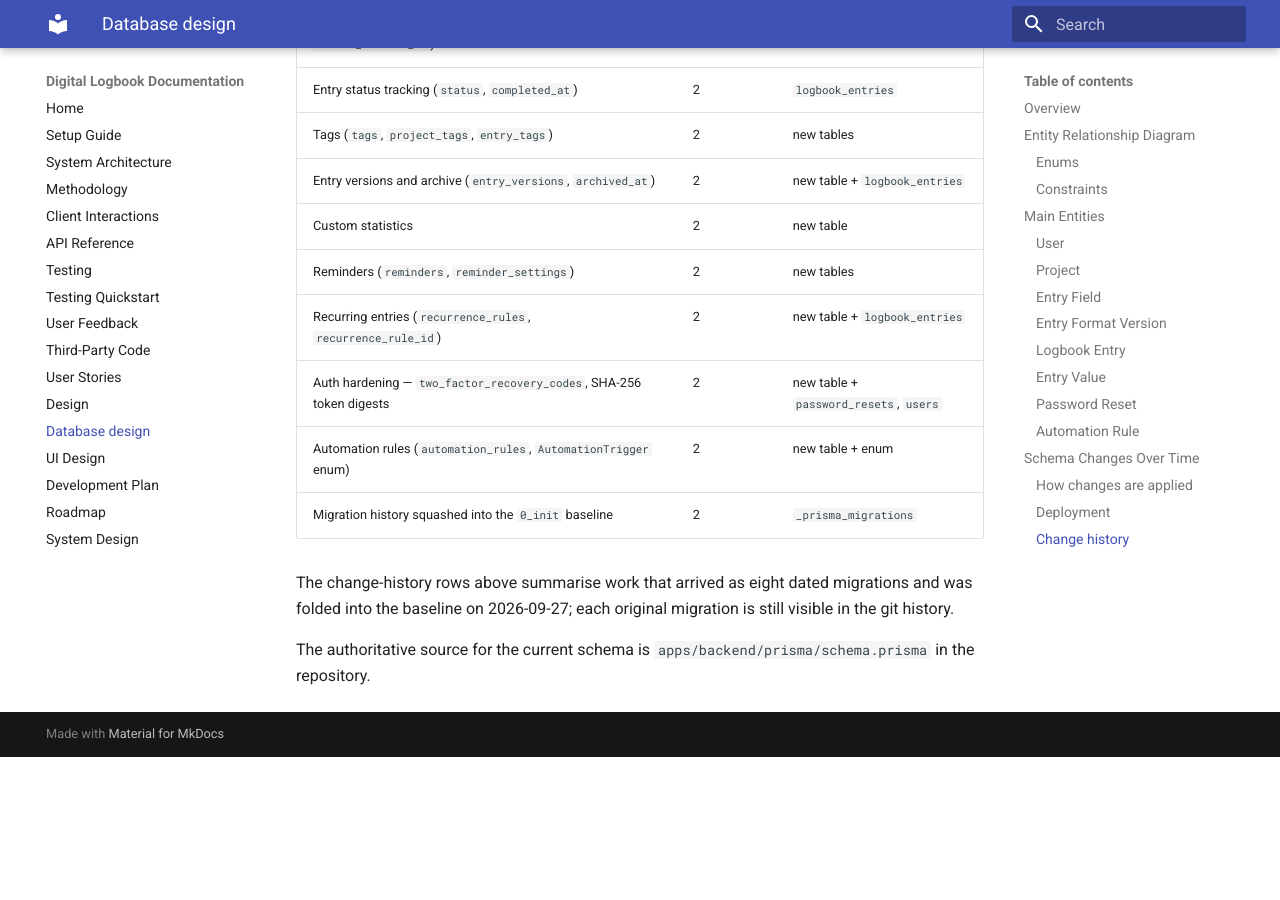
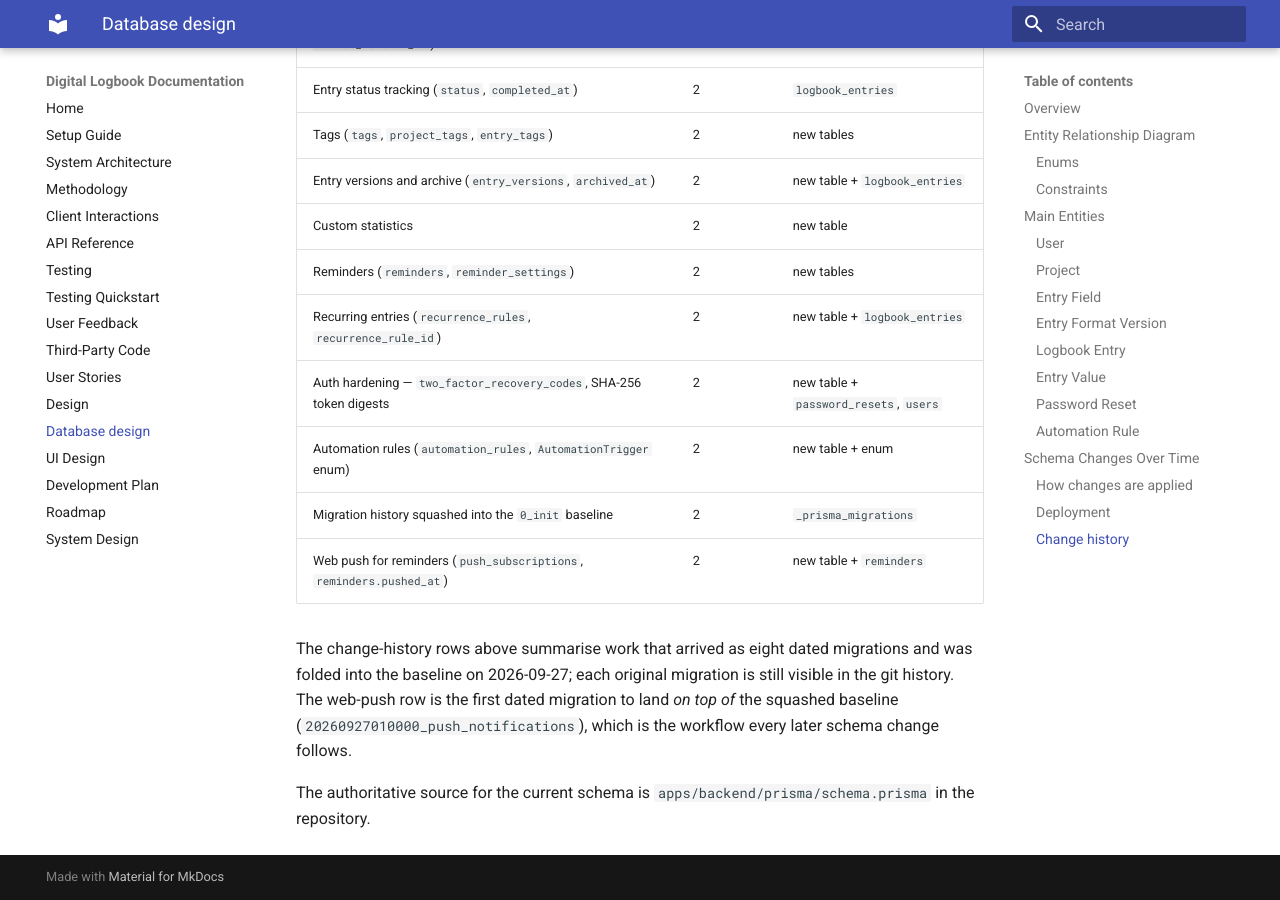
Before and after one commit to DiMpho-20/coms3011a-logbook-digital-logbook, an MkDocs documentation site: the page built from docs/design/database-erd.md, in a window 1280 px wide and 900 px high, scrolled down 5651 px. Built offline with MkDocs 1.6.1 and Material for MkDocs 9.7.7, drawn with Linux system fonts in a browser that asks for light colours; before the commit the page ends 6408 px from its top, so only the background shows below that; some of the changed text lies outside the part shown.

Commit message:
docs: note web push in the erd change history

```diff
--- a/docs/design/database-erd.md
+++ b/docs/design/database-erd.md
@@ -301,10 +301,14 @@ strings never leave the environment configuration.
 | Auth hardening — `two_factor_recovery_codes`, SHA-256 token digests | 2 | new table + `password_resets`, `users` |
 | Automation rules (`automation_rules`, `AutomationTrigger` enum) | 2 | new table + enum |
 | Migration history squashed into the `0_init` baseline | 2 | `_prisma_migrations` |
+| Web push for reminders (`push_subscriptions`, `reminders.pushed_at`) | 2 | new table + `reminders` |
 
 The change-history rows above summarise work that arrived as eight dated
 migrations and was folded into the baseline on 2026-09-27; each original
-migration is still visible in the git history.
+migration is still visible in the git history. The web-push row is the first
+dated migration to land *on top of* the squashed baseline
+(`20260927010000_push_notifications`), which is the workflow every later
+schema change follows.
 
 The authoritative source for the current schema is
 `apps/backend/prisma/schema.prisma` in the repository.
```
Also changed, not shown: other parts of docs/design/database-erd.md (+1 -1 lines).
